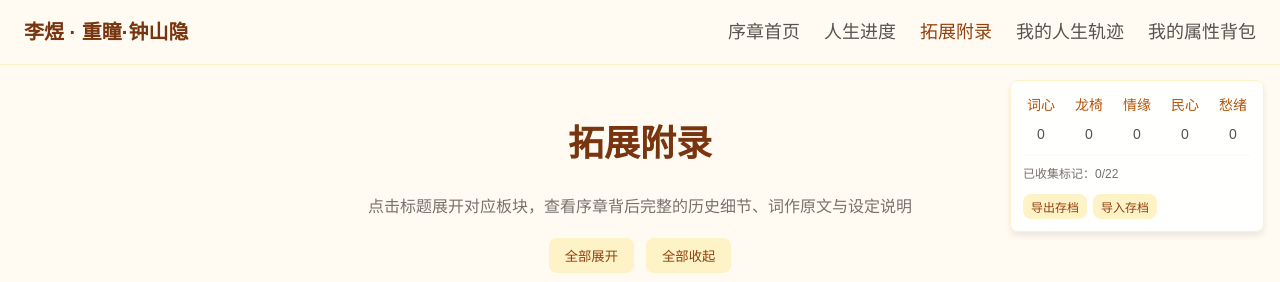
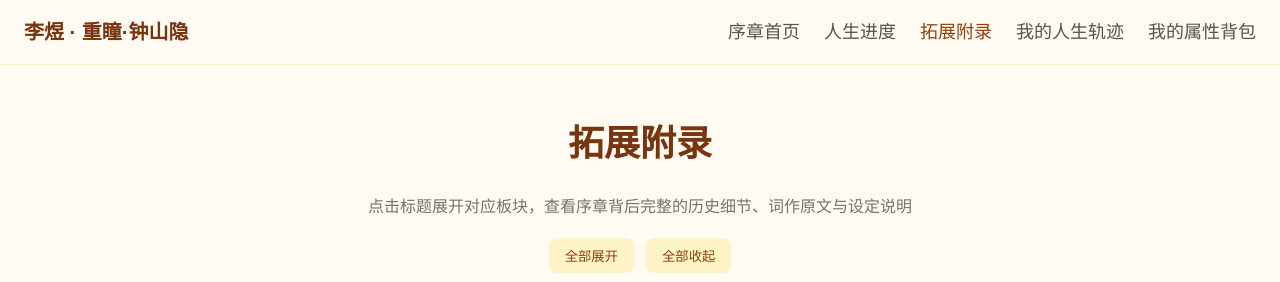
Before and after one commit to changbaishantianchi/changbaishantianzhu.github.io, a plain HTML site: page appendix.html in a window 1280 px wide. Shown: the top 282 px of the page. Drawn offline with Linux system fonts and the light colour scheme.

Commit message:
Update appendix.html

```diff
--- a/appendix.html
+++ b/appendix.html
@@ -76,22 +76,6 @@
       </div>
     </div>
   </nav>
-
-  <div id="statusBar">
-    <div class="status-grid">
-      <div class="status-item" style="text-align:center;padding:0 4px;"><p>词心</p><p id="attr-poetry" class="value">0</p></div>
-      <div class="status-item" style="text-align:center;padding:0 4px;"><p>龙椅</p><p id="attr-power" class="value">0</p></div>
-      <div class="status-item" style="text-align:center;padding:0 4px;"><p>情缘</p><p id="attr-love" class="value">0</p></div>
-      <div class="status-item" style="text-align:center;padding:0 4px;"><p>民心</p><p id="attr-people" class="value">0</p></div>
-      <div class="status-item" style="text-align:center;padding:0 4px;"><p>愁绪</p><p id="attr-sad" class="value">0</p></div>
-    </div>
-    <p style="font-size:12px;color:#78716c;margin:8px 0 0 0;">已收集标记：<span id="tagCount">0</span>/22</p>
-    <div style="margin-top:8px;display:flex;gap:6px;flex-wrap:wrap;">
-      <button class="btn primary" style="font-size:12px;padding:4px 8px;" onclick="exportSave()">导出存档</button>
-      <button class="btn primary" style="font-size:12px;padding:4px 8px;" onclick="document.getElementById('importFile').click()">导入存档</button>
-      <input type="file" id="importFile" accept=".json" onchange="importSave(event)"/>
-    </div>
-  </div>
 
   <div class="container">
     <div style="text-align:center;margin-bottom:48px;">
```
